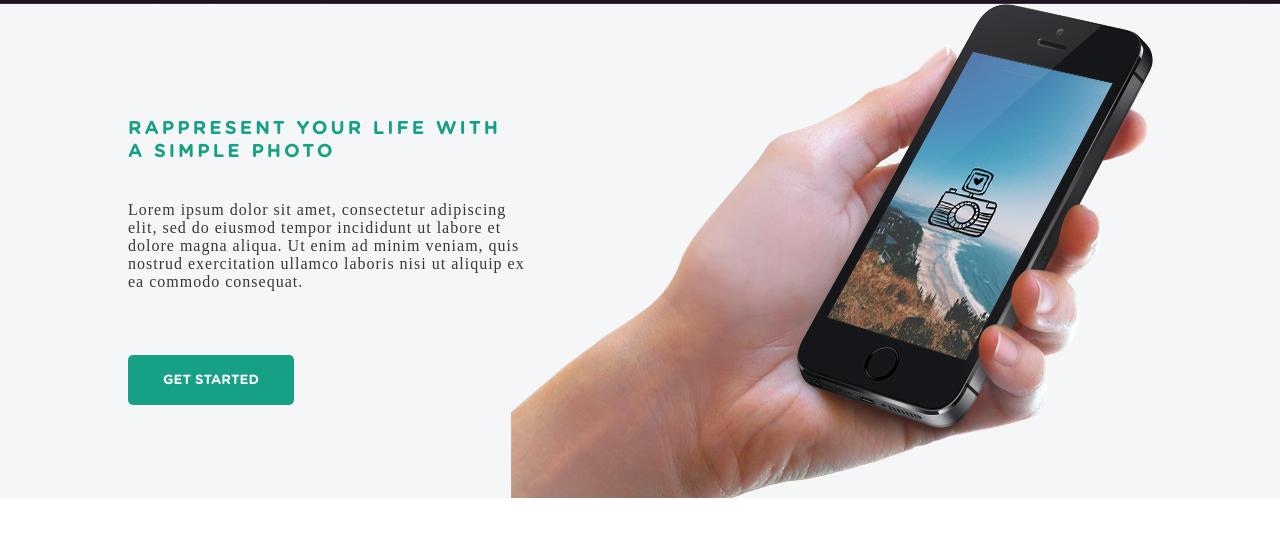
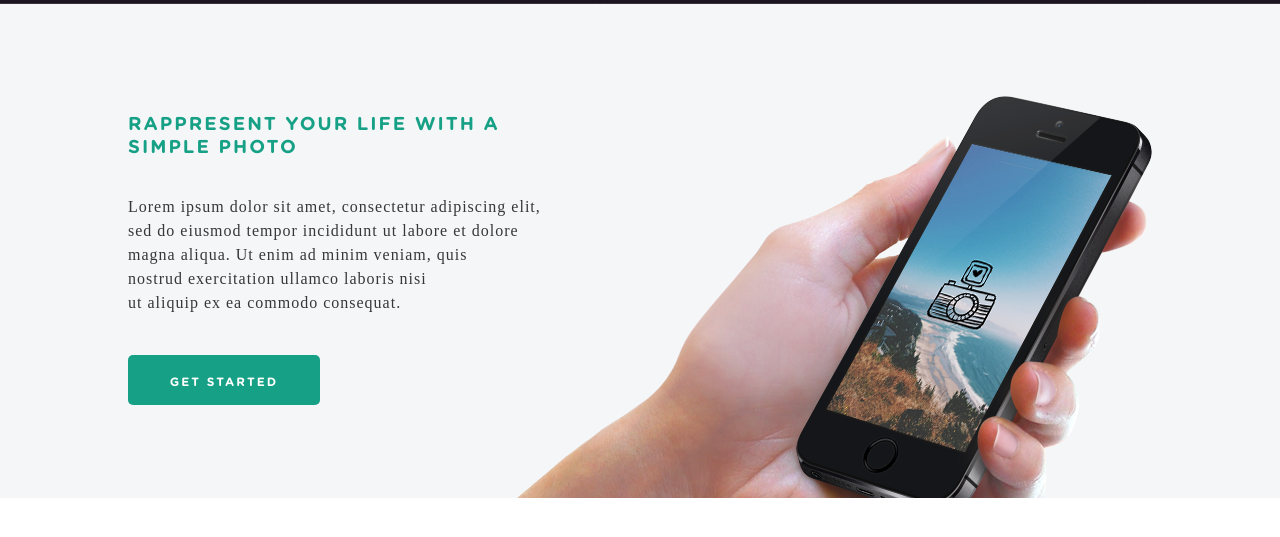
Before and after one commit to OlegVitiuk/DataRootProject, a plain HTML site: page index.html in a window 1280 px wide. Shown: the part 741-1278 px from the top of the page. Drawn offline with Linux system fonts and the light colour scheme.

Commit message:
second part finished!

```diff
--- a/css/style.css
+++ b/css/style.css
@@ -157,19 +157,21 @@ nav{
     left: 128px;
 }
 .presentLife{
-    top:113px;
+    top:109px;
     font-family: "GothamRoundedBold";
     color: #16a085;
-    letter-spacing: 3px;
+    letter-spacing: 2px;
     font-size: 14pt;
-    width:383px;
+    width:400px;
 }
 .textForPresentLife{
-    top:197px;
-    width: 400px;
+    top:191px;
+    width: 440px;
     font-family: "Gotham Rounded Book";
     letter-spacing: 1px;
     color: #373737;
+    line-height: 1.5;
+    font-size: 12pt;
 }
 
 .buttonForPresentLife{
@@ -178,12 +180,16 @@ nav{
     font-family: "GothamRoundedBold";
     background-color: #16a085;
     height:50px;
-    width:166px;
+    width:192px;
     top: 351px;
     color: #ffffff;
+    font-size: 9pt;
+    letter-spacing: 2px;
+    padding-top: 5px;
 }
 .iphone2{
-    left:511px;
+    left:510px;
+    top: 92px;
 }
 .third{
     background:url(../images/third.jpg);
--- a/index.html
+++ b/index.html
@@ -32,19 +32,22 @@
             <p class="presentLife">RAPPRESENT YOUR LIFE WITH A SIMPLE PHOTO</p>
             <p class="textForPresentLife">Lorem ipsum dolor sit amet, consectetur adipiscing elit,
                 sed do eiusmod tempor incididunt ut labore et dolore
-                magna aliqua. Ut enim ad minim veniam, quis
-                nostrud exercitation ullamco laboris nisi
+                magna aliqua. Ut enim ad minim veniam, quis</br>
+                nostrud exercitation ullamco laboris nisi</br>
                 ut aliquip ex ea commodo consequat.</p>
             <button class="buttonForPresentLife">GET STARTED</button>
             <img class="iphone2" src="./images/iphone2.png" alt="iphone in the hand">
         </div>
         <div class="third">
             <p class="thirdDesign">DESIGN</p>
-            <p class="textForDesign">Lorem ipsum dolor sit amet, consectetur adipiscing elit,
-                sed do eiusmod tempor incididunt ut labore et dolore
-                magna aliqua. Ut enim ad minim veniam, quis
-                nostrud exercitation ullamco laboris nisi
-                ut aliquip ex ea commodo consequat.</p>
+            <p class="textForDesign">
+                    Lorem ipsum dolor sit amet, consectetur adipiscing elit,
+                    sed do eiusmod tempor incididunt ut labore et dolore
+            magna aliqua. Ut enim ad minim veniam, quis
+            nostrud exercitation ullamco laboris nisi
+            ut aliquip ex ea commodo consequat.
+
+            </p>
             <button class="buttonForDesign">LEARN MORE</button>
             <img class="iphone3" src="./images/iphone3.png" alt="green iphone">
             <p class="thirdDate">01/05</p>
```
